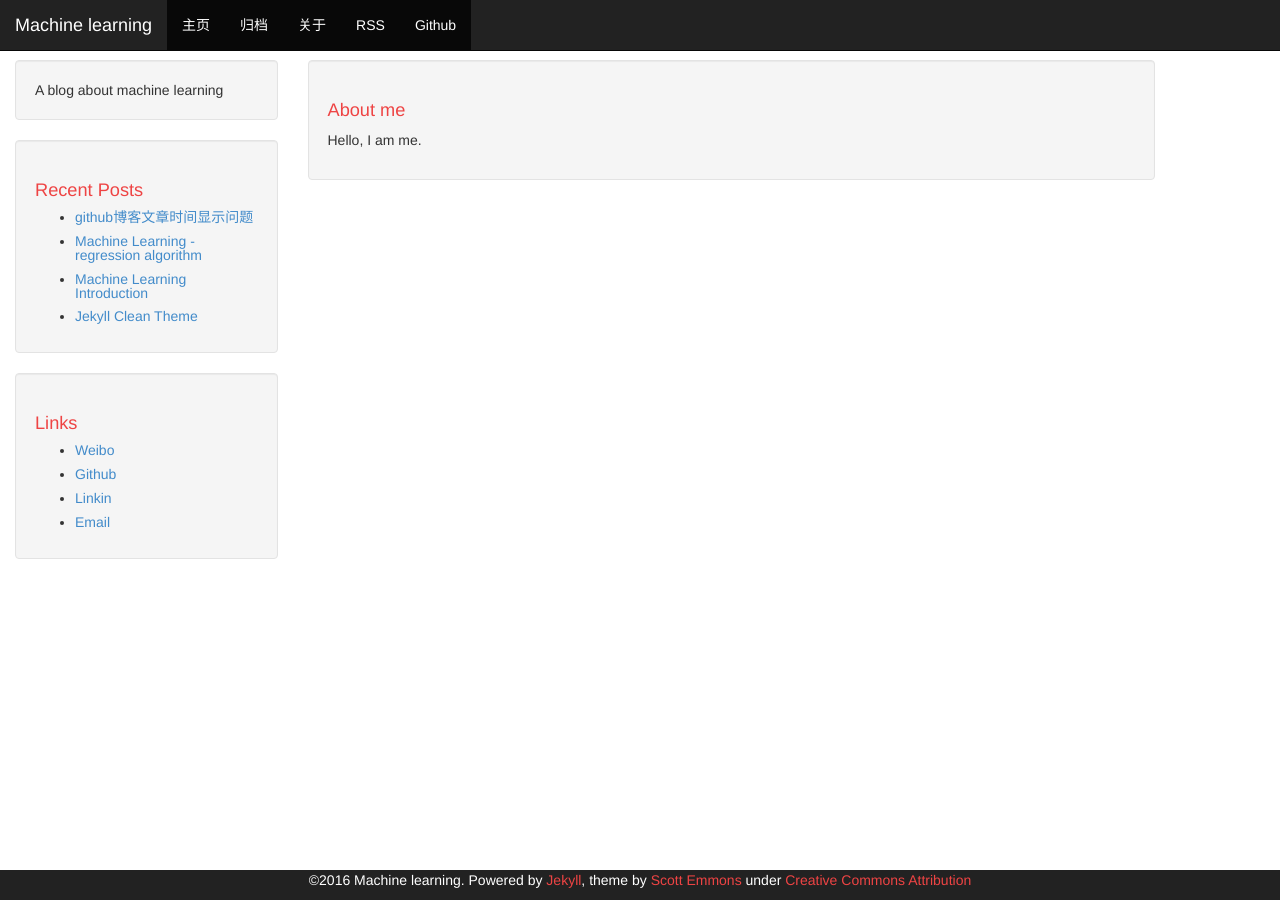
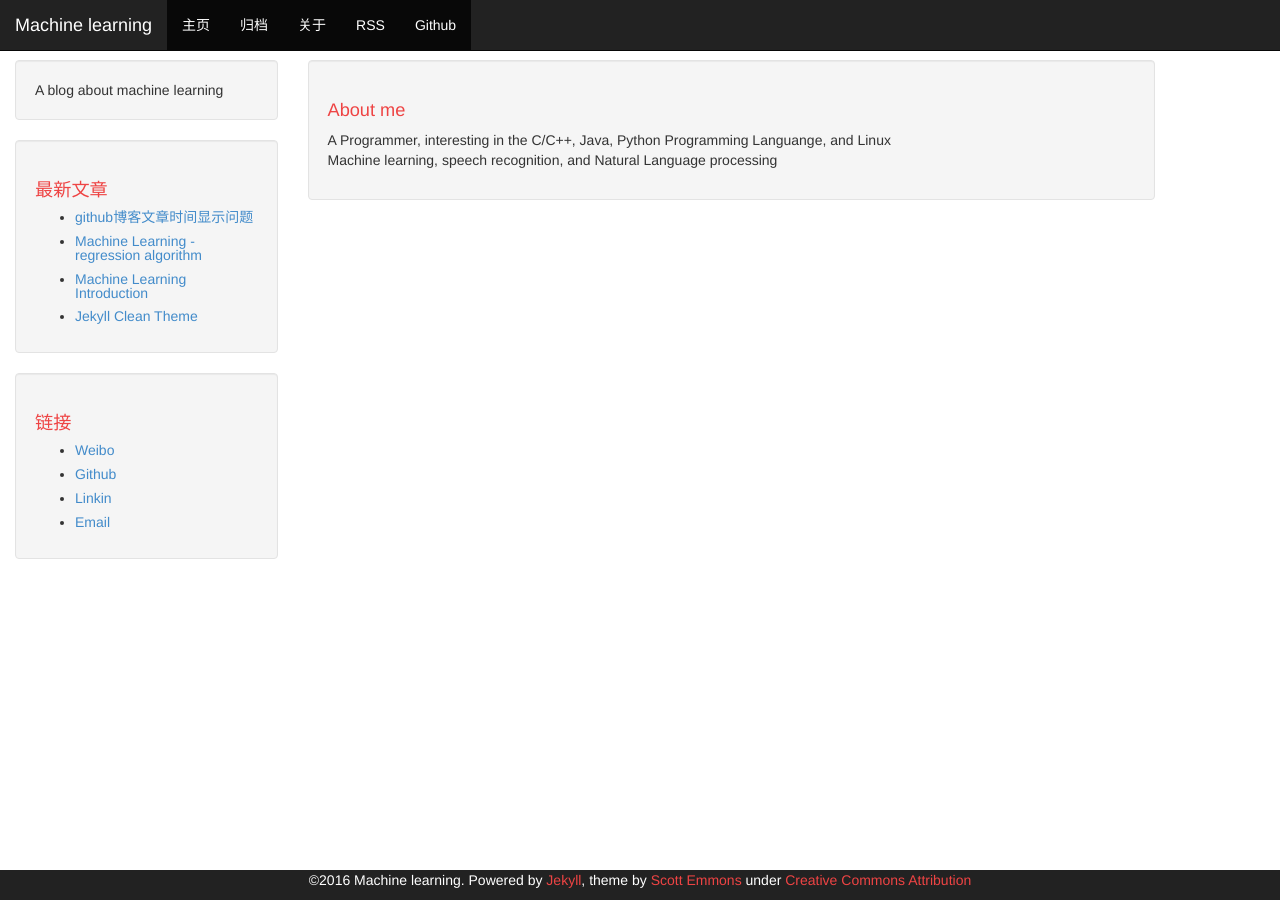
Before and after one commit to wuxiaoer/CS229, a Jekyll site: the page built from about.html, in a window 1280 px wide. Built offline with Jekyll 4.4.1, drawn with Linux system fonts in a browser that asks for light colours.

Commit message:
modify the timezone of _config.yml file

```diff
--- a/_config.yml
+++ b/_config.yml
@@ -3,6 +3,7 @@
 name: Machine learning
 description: A blog about machine learning
 
+destination: jekyll_build
 # url is currently only used only for the RSS feed in feed.xml
 url: https://wuxiaoer.github.io/cs229
 
@@ -11,6 +12,10 @@
 # *** IMPORTANT: If your local "jekyll serve" throws errors change this to '' or
 #     run it like so: jekyll serve --baseurl=''
 baseurl: /cs229
+
+
+# 配置时区
+timezone: Asia/Shanghai
 
 # This can be '' to hide the Github nav button
 github: 'wuxiaoer/cs229'
@@ -30,7 +35,7 @@
 disqus: ''
 
 permalink: /:year/:month/:day/:title.html
-paginate: 3
+paginate: 5
 
 highlighter: rouge
 markdown: kramdown
--- a/_includes/links-list.html
+++ b/_includes/links-list.html
@@ -1,4 +1,4 @@
-<h1>Links</h1>
+<h1>链接</h1>
 <ul>
   <li><a href="http://weibo.com/1644738262">Weibo</a></li>
   <li><a href="https://wuxiaoer.github.io">Github</a></li>
--- a/_includes/sidebar.html
+++ b/_includes/sidebar.html
@@ -3,7 +3,7 @@
 </div>
 
 <div class="sidebar well">
-    <h1>Recent Posts</h1>
+    <h1>最新文章</h1>
     <ul>
         {% for post in site.posts limit:5 %}
           <li><a href="{{ site.baseurl}}{{ post.url }}">{{ post.title }}</a></li>
--- a/about.html
+++ b/about.html
@@ -4,5 +4,9 @@
 
 <div class="well">
     <h1>About me</h1>
-    <p>Hello, I am me.</p>
+    <p>
+    A Programmer, interesting in the C/C++, Java, Python Programming Languange, and Linux
+    <br>
+    Machine learning, speech recognition, and Natural Language processing
+    </p>
 </div>
```
Also changed, not shown: _posts/2016-09-16-jekyll-solve-time-show-probem.md (+1 -1 lines).
